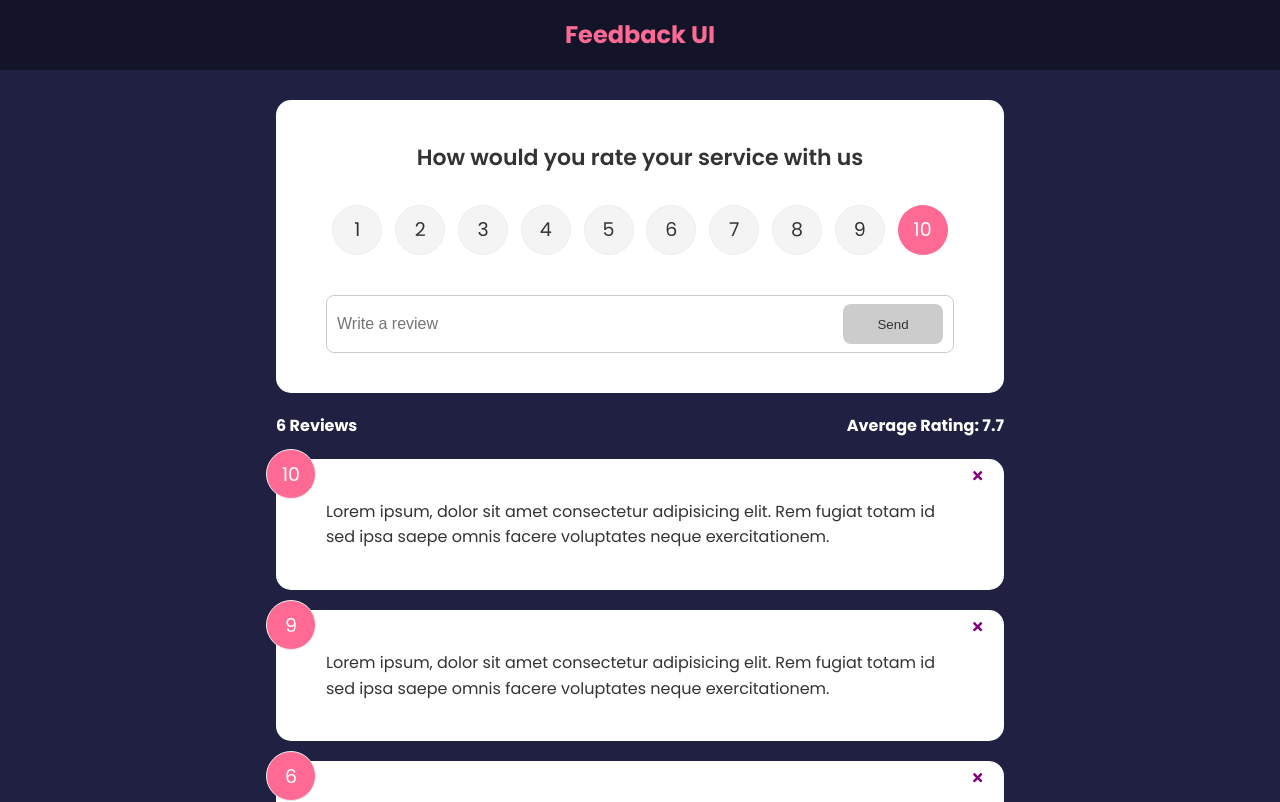
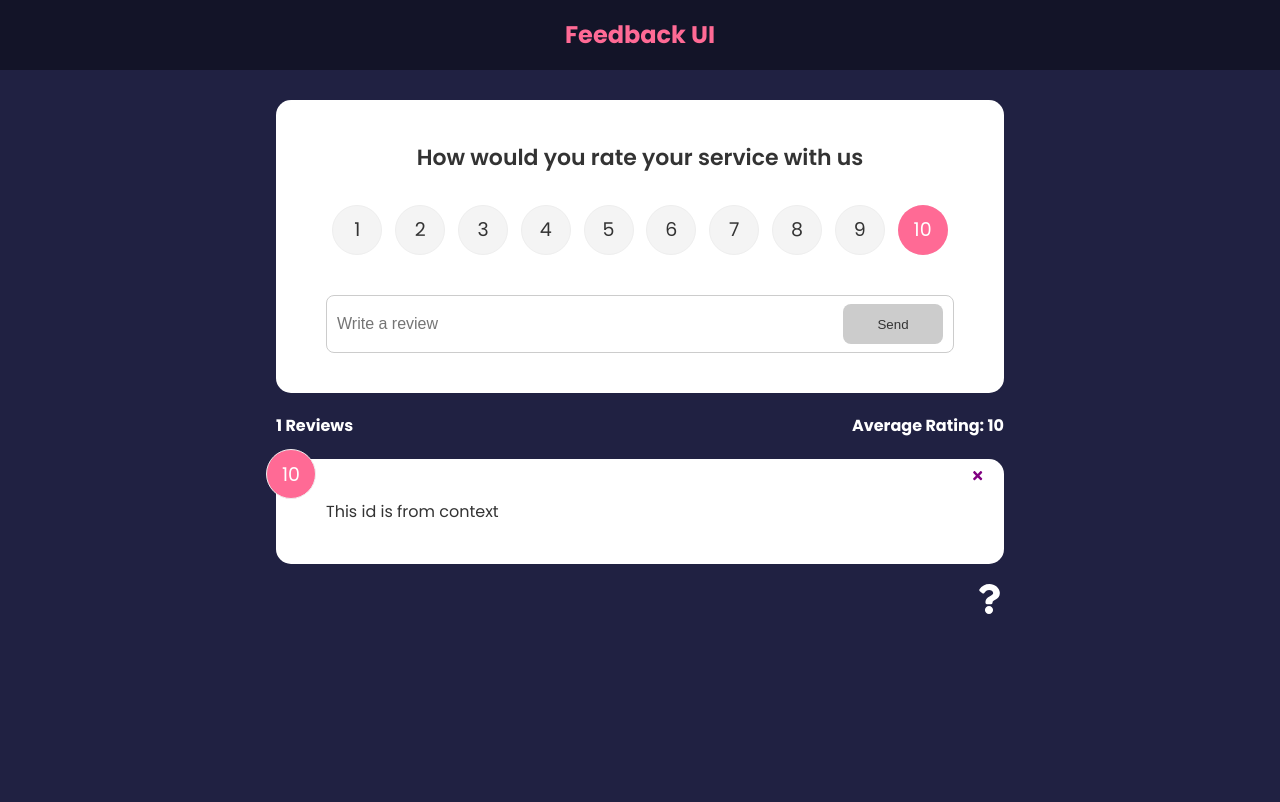
Before and after one commit to ruphert/ReactApps, a React (Create React App) app in the folder feedbacker/: page / in a window 1280 px wide. Shown: the top 802 px of the page. Built offline with nearby package versions, Linux system fonts and the light colour scheme.

Commit message:
created feedbackcontext

```diff
--- a/feedbacker/src/App.js
+++ b/feedbacker/src/App.js
@@ -7,6 +7,7 @@
 import FeedbackStats from "./components/FeedbackStats";
 import FeedbackForm from "./components/FeedbackForm";
 import AboutPage from "./pages/AboutPage";
+import { FeedbackProvider } from "./context/FeedbackContext";
 import AboutIconLink from "./components/AboutIconLink";
 
 function App() {
@@ -23,6 +24,7 @@
     }
   };
   return (
+    <FeedbackProvider>
       <Router>
         <Header />
         <div className="container">
@@ -33,11 +35,8 @@
               element={
                 <>
                   <FeedbackForm handleAdd={addFeedback} />
-                <FeedbackStats feedback={feedback} />
-                <FeedbackList
-                  feedback={feedback}
-                  handleDelete={deleteFeedback}
-                />
+                  <FeedbackStats />
+                  <FeedbackList handleDelete={deleteFeedback} />
                 </>
               }
             ></Route>
@@ -48,6 +47,7 @@
           <AboutIconLink />
         </div>
       </Router>
+    </FeedbackProvider>
   );
 }
 
--- a/feedbacker/src/components/FeedbackList.jsx
+++ b/feedbacker/src/components/FeedbackList.jsx
@@ -1,8 +1,11 @@
 import FeedbackItem from "./FeedbackItem";
-import PropTypes from "prop-types";
-import { motion, AninamtePresence, AnimatePresence } from "framer-motion";
+import { useContext } from "react";
+import { motion, AnimatePresence } from "framer-motion";
+import FeedbackContext from "../context/FeedbackContext";
 
-function FeedbackList({ feedback, handleDelete }) {
+function FeedbackList({ handleDelete }) {
+  const { feedback } = useContext(FeedbackContext);
+
   if (!feedback || feedback.length === 0) {
     return <p>No Feedback Yet</p>;
   }
@@ -28,14 +31,4 @@
   );
 }
 
-FeedbackList.propTypes = {
-  feedback: PropTypes.arrayOf(
-    PropTypes.shape({
-      id: PropTypes.number.isRequired,
-      text: PropTypes.string.isRequired,
-      rating: PropTypes.number.isRequired,
-    })
-  ),
-};
-
 export default FeedbackList;
--- a/feedbacker/src/components/FeedbackStats.jsx
+++ b/feedbacker/src/components/FeedbackStats.jsx
@@ -1,6 +1,10 @@
 import PropTypes from "prop-types";
+import { useContext } from "react";
+import FeedbackContext from "../context/FeedbackContext";
 
-function FeedbackStats({ feedback }) {
+function FeedbackStats() {
+  const { feedback } = useContext(FeedbackContext);
+
   let average =
     feedback.reduce((acc, cur) => {
       return acc + cur.rating;
@@ -15,8 +19,4 @@
   );
 }
 
-FeedbackStats.propTypes = {
-  feedback: PropTypes.array.isRequired,
-};
-
 export default FeedbackStats;
--- /dev/null
+++ b/feedbacker/src/context/FeedbackContext.js
@@ -0,0 +1,25 @@
+import { createContext, useState } from "react";
+
+const FeedbackContext = createContext();
+
+export const FeedbackProvider = ({ children }) => {
+  const [feedback, setFeedback] = useState([
+    {
+      id: 1,
+      text: "This id is from context",
+      rating: 10,
+    },
+  ]);
+
+  return (
+    <FeedbackContext.Provider
+      value={{
+        feedback,
+      }}
+    >
+      {children}
+    </FeedbackContext.Provider>
+  );
+};
+
+export default FeedbackContext;
```
Lines whose indentation alone changed are shown as unchanged.
